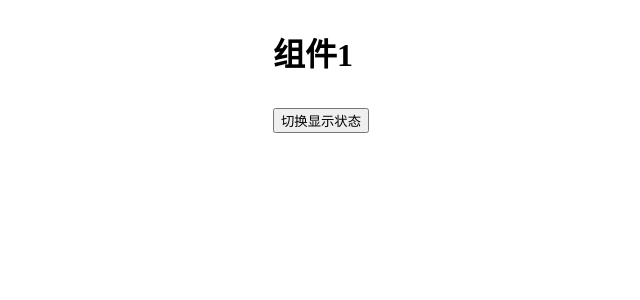
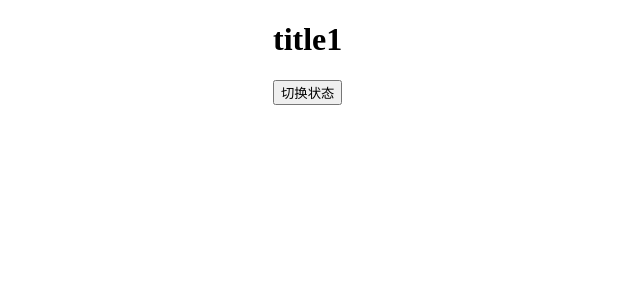
Before and after one commit to 1162941377/React, a React (Create React App) app in the folder react-learn/: page / in a window 1280 px wide. Shown: the top 300 px of the page, without its empty margins (317-957 px from the left). Built offline with nearby package versions, Linux system fonts and the light colour scheme.

Commit message:
React_动画_SwitchTransition

```diff
--- a/react-learn/src/App copy 2.css
+++ /dev/null
@@ -1,39 +0,0 @@
-.container {
-  width: 100px;
-  margin: 0 auto;
-}
-
-.cmp-container {
-  height: 100px;
-  position: relative;
-}
-
-.cmp-container .title {
-  position: absolute;
-  left: 0;
-  top: 0;
-}
-
-.exit-active {
-  transition: 1s;
-  transform: translateX(-100px);
-  opacity: 0;
-}
-
-.exit-done {
-  display: none;
-}
-
-.enter,
-.appear {
-  display: block;
-  opacity: 0;
-  transform: translateX(100px);
-}
-
-.enter-active,
-.appear-active {
-  transition: 1s;
-  opacity: 1;
-  transform: translateX(0);
-}
--- a/react-learn/src/App.css
+++ b/react-learn/src/App.css
@@ -2,18 +2,3 @@
   width: 100px;
   margin: 0 auto;
 }
-
-.cmp-container {
-  height: 100px;
-  position: relative;
-}
-
-.title {
-  position: absolute;
-  left: 0;
-  top: 0;
-}
-
-.exit-done {
-  display: none;
-}
--- a/react-learn/src/App.js
+++ b/react-learn/src/App.js
@@ -1,48 +1,28 @@
 import React, { useState } from "react";
-import { CSSTransition } from "react-transition-group";
+import { SwitchTransition, CSSTransition } from "react-transition-group";
 import "./App.css";
 import "animate.css";
 
-function MyTransition({ visible, children }) {
-  return (
-    <CSSTransition
-      appear
-      mountOnEnter
-      in={visible}
-      timeout={800}
-      classNames={{
-        exitActive: "animate__fadeOutLeft",
-        exitDone: "exit-done",
-        enterActive: "animate__fadeInRight",
-        appearActive: "animate__fadeInRight",
-      }}
-    >
-      {children}
-    </CSSTransition>
-  );
-}
-
-function Comp1() {
-  return <h1 className="title animate__animated fast">组件1</h1>;
-}
-
-function Comp2() {
-  return <h1 className="title animate__animated fast">组件2</h1>;
-}
-
 export default function App() {
-  const [showComp1, setShowComp1] = useState(true);
+  const [show1, setShow1] = useState(true);
   return (
     <div className="container">
-      <div className="cmp-container">
-        <MyTransition visible={showComp1}>
-          <Comp1 />
-        </MyTransition>
-        <MyTransition visible={!showComp1}>
-          <Comp2 />
-        </MyTransition>
-      </div>
-      <button onClick={() => setShowComp1(!showComp1)}>切换显示状态</button>
+      <SwitchTransition mode="out-in">
+        <CSSTransition
+          appear
+          timeout={800}
+          key={show1}
+          classNames={{
+            exit: "animate__bounceOut",
+            enter: "animate__bounceIn",
+          }}
+        >
+          <h1 className="animate_animated fast">
+            {show1 ? "title1" : "title2"}
+          </h1>
+        </CSSTransition>
+      </SwitchTransition>
+      <button onClick={() => setShow1(!show1)}>切换状态</button>
     </div>
   );
 }
```
Also changed, not shown: react-learn/src/App copy 2.js (deleted, +0 -32 lines), react-learn/src/App copy.css (+8 -14 lines), react-learn/src/App copy.js (+8 -12 lines), 1 other file (tests, documents, lock files or other folders).
